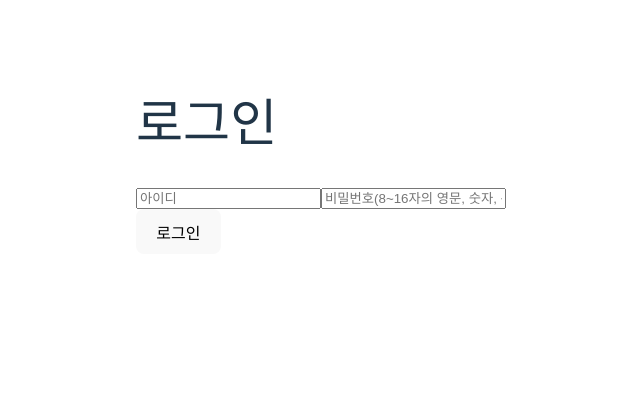
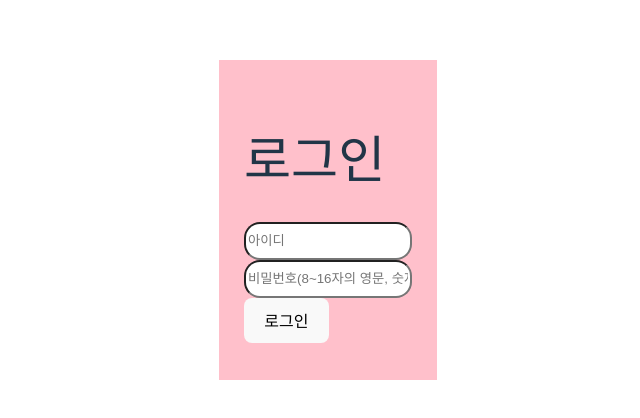
Before and after one commit to suhyeon0111/Typescript_study, a React (Vite) app in the folder myWebPage/: page /login in a window 1280 px wide. Shown: the part 180-598 px from the top of the page, without its empty margins (312-952 px from the left). Built offline with nearby package versions, Linux system fonts and the light colour scheme.

Commit message:
[feat]: useFetch함수 추가 >> hooks 폴더 생성

```diff
--- a/myWebPage/src/Components/MyPage/LoginPage.tsx
+++ b/myWebPage/src/Components/MyPage/LoginPage.tsx
@@ -3,7 +3,7 @@ import { useNavigate } from "react-router-dom";
 import axios from "axios";
 import './MyPage.css';
 
-const API_URL = "https://localhost3001"; // 백엔드 URL
+const API_URL = "http://localhost:3001"; // 백엔드 URL
 
 export default function LoginPage() {
     const navigate = useNavigate();
@@ -26,11 +26,10 @@ export default function LoginPage() {
         }
 
         try {
-            const response = await axios.post(
-                `${API_URL}/login?
-                id=${login.id}&password=${login.password}`
+            const response = await axios.get(
+                `${API_URL}/login`
             );
-            console.log("response >> ", response);
+            console.log("response >> ", response.data);
         } catch (error) {
             alert("에러 발생")
             console.log("error>> ", error);
@@ -47,7 +46,7 @@ export default function LoginPage() {
             <div>
                 <form onSubmit={handleLoginSubmit}>
                     <h1>로그인</h1>
-                    <div>
+                    <div className="RegisterBox">
                         <input type="text"
                             name="id"
                             value={login.id}
--- a/myWebPage/src/Components/MyPage/MyPage.css
+++ b/myWebPage/src/Components/MyPage/MyPage.css
@@ -7,6 +7,16 @@
 }
 .RegisterContainer > div {
     display: flex;
-    width: 30vw;
+    justify-content: center;
+    align-items: center;
+    width: 17vw;
     height: 40vh;
+    background-color: pink;
 }
+
+.RegisterBox > input {
+    display: flex;
+    border-radius: 1rem;
+    width: 10rem;
+    height: 2rem;
+}
--- a/myWebPage/src/Components/MyPage/RegisterPage.tsx
+++ b/myWebPage/src/Components/MyPage/RegisterPage.tsx
@@ -43,7 +43,7 @@ export default function RegisterPage() {
             <div>
                 <form onSubmit={handleSubmit}>
                     <h1>회원가입</h1>
-                    <div>
+                    <div className="RegisterBox">
                         <input type="text"
                             name="id"
                             value={register.id}
--- a/myWebPage/src/db/data.json
+++ b/myWebPage/src/db/data.json
@@ -21,5 +21,4 @@
       "memPw": "penguin1234"
     }
   ]
-
 }
```
Also changed, not shown: myWebPage/src/hooks/useFetch.tsx (added, +27 -0 lines), myWebPage/src/hooks/useAuth.tsx (added). Lines whose indentation alone changed are shown as unchanged.
